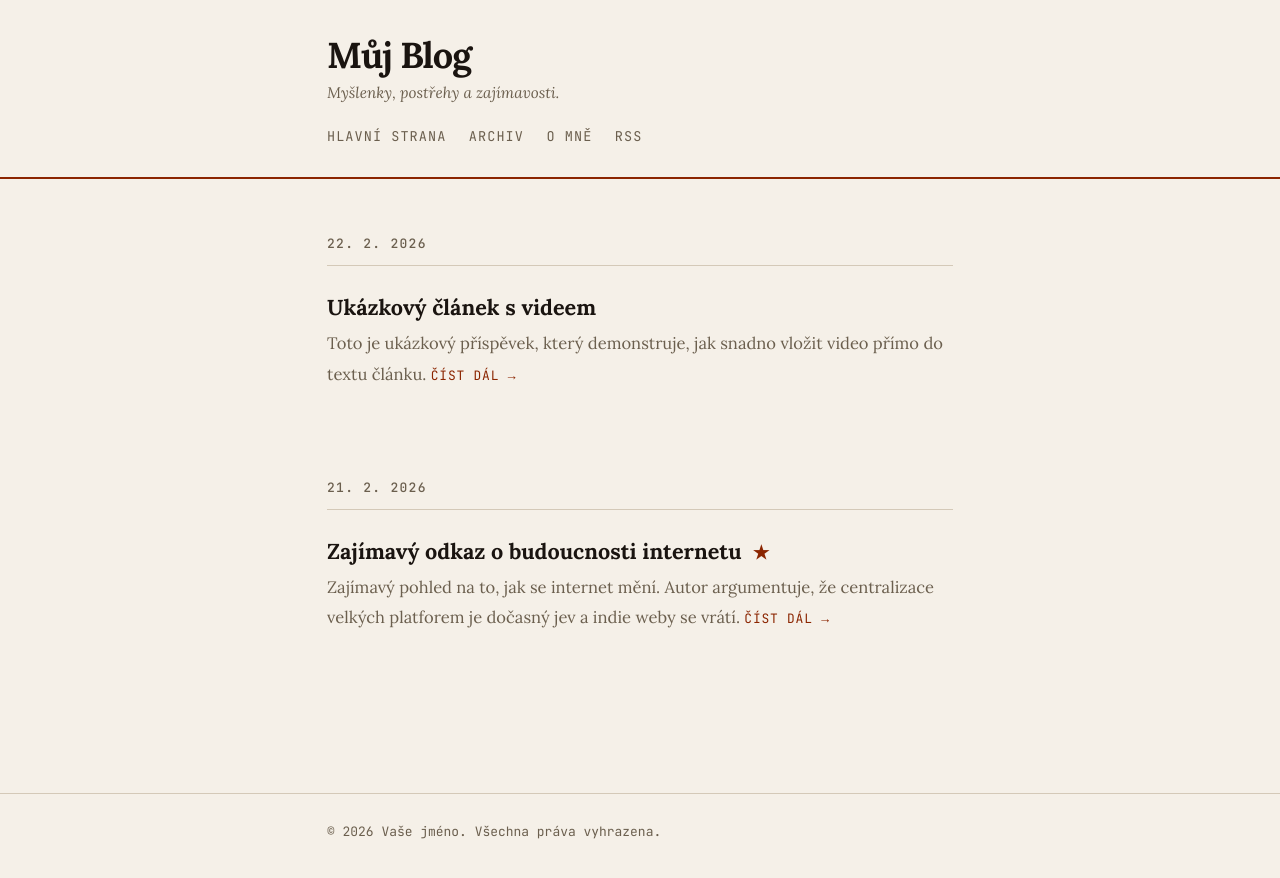
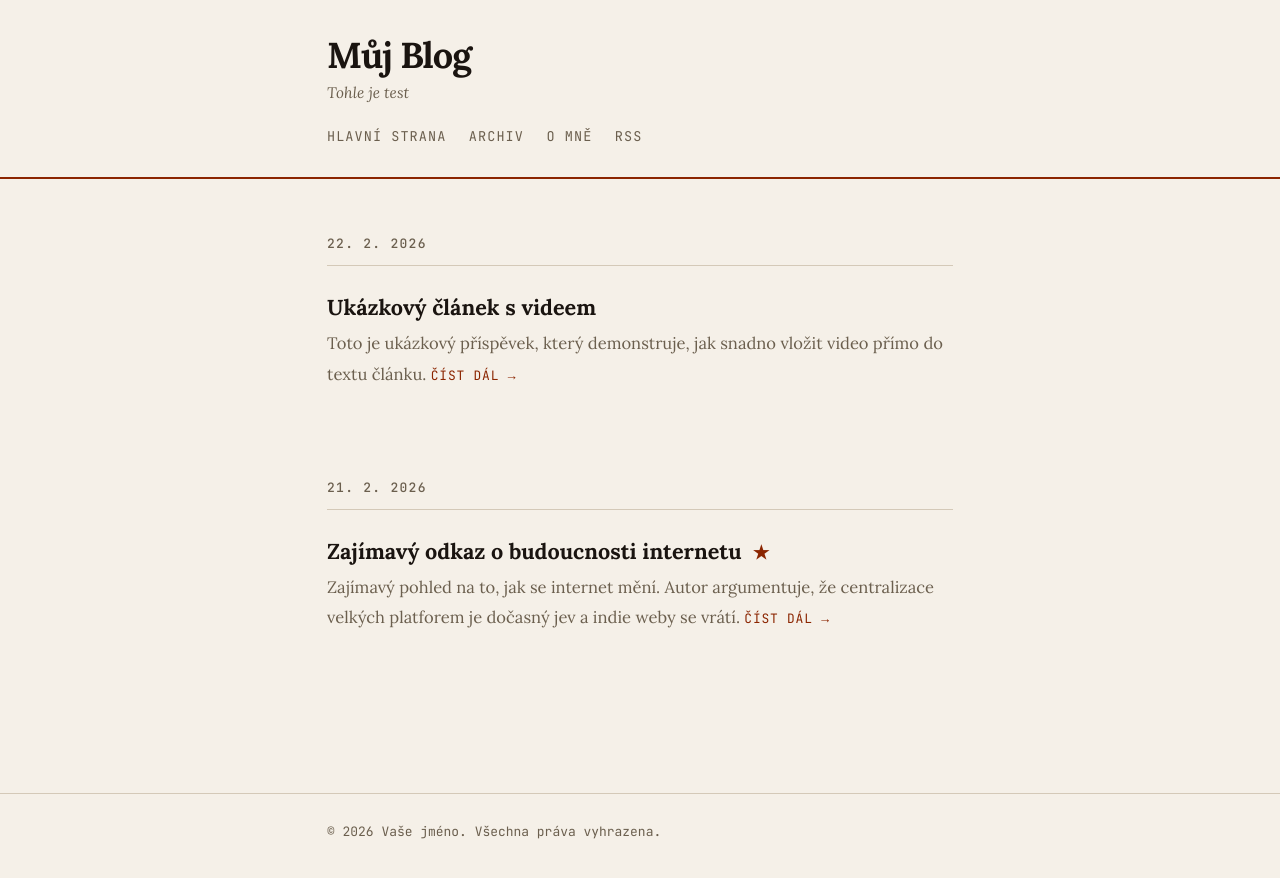
Before and after one commit to StepanJirkaKarasek/StepanJirkaKarasek.github.io, a Jekyll site: the page built from index.html, in a window 1280 px wide. Shown: the top 878 px of the page. Built offline with Jekyll 4.4.1, drawn with Linux system fonts in a browser that asks for light colours.

Commit message:
Update _config.yml

```diff
--- a/_config.yml
+++ b/_config.yml
@@ -1,5 +1,5 @@
 title: "Můj Blog"
-description: "Myšlenky, postřehy a zajímavosti."
+description: "Tohle je test"
 url: "https://uzivatelske-jmeno.github.io"
 baseurl: ""
 author: "Vaše jméno"
```
